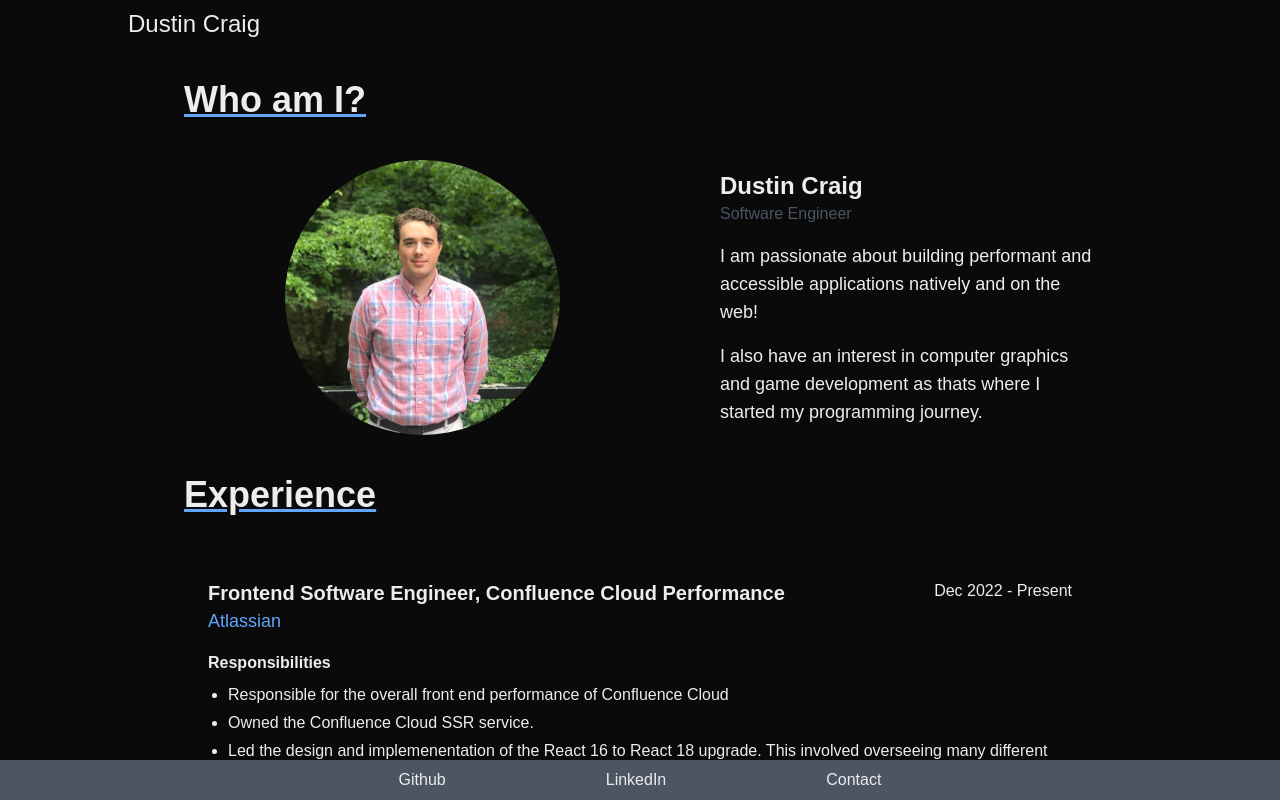
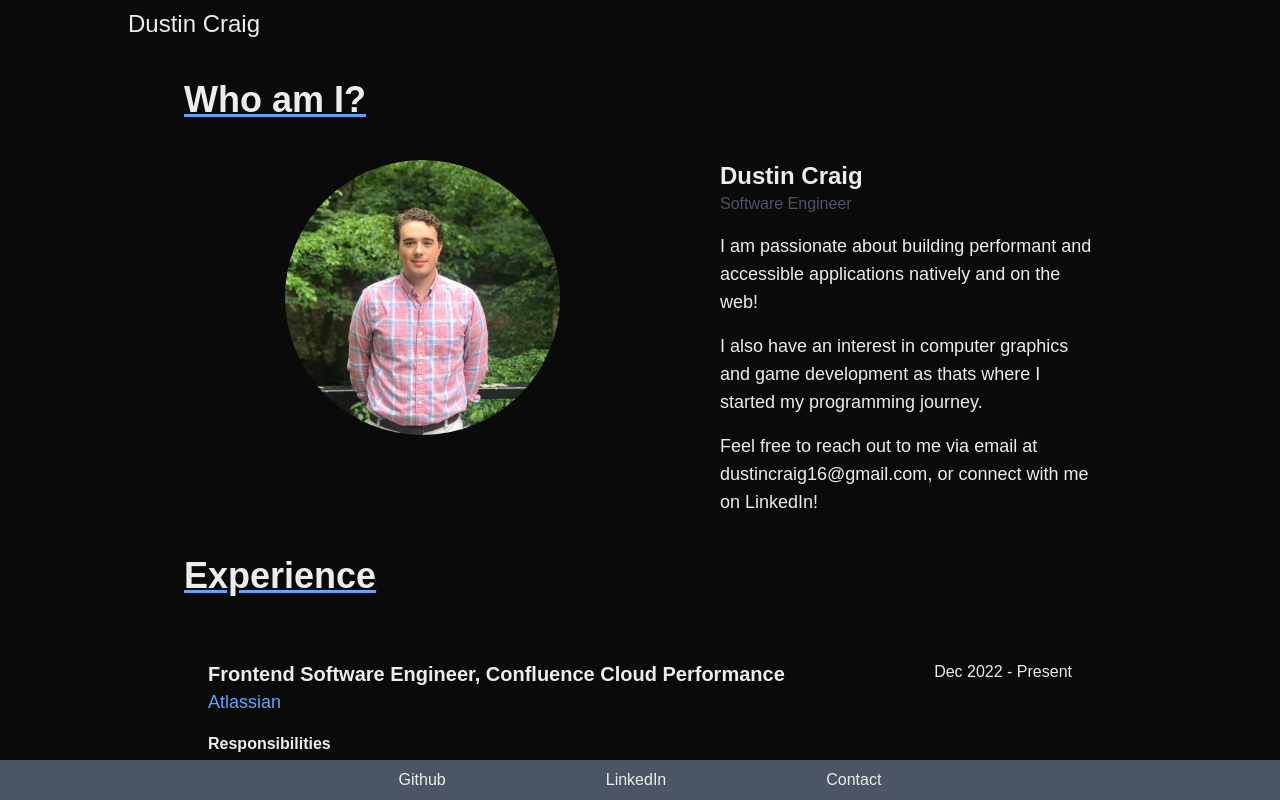
Before and after one commit to DustinCraig/portfolio-v2, a Next.js app: page / in a window 1280 px wide. Built offline with nearby package versions, Linux system fonts and the light colour scheme.

Commit message:
Added framing animations

```diff
--- a/package.json
+++ b/package.json
@@ -9,6 +9,7 @@
     "lint": "next lint"
   },
   "dependencies": {
+    "motion": "^11.15.0",
     "next": "15.0.3",
     "react": "19.0.0-rc-66855b96-20241106",
     "react-dom": "19.0.0-rc-66855b96-20241106",
--- a/src/app/about/index.tsx
+++ b/src/app/about/index.tsx
@@ -1,11 +1,29 @@
+"use client"
+
 import Avatar from "../components/avatar";
+import Link from "../components/link";
 import avatarImage from "./Avatar.jpeg";
+import { motion } from "framer-motion";
 
 export default function About() {
   return (
     <div>
-      <h1 className="text-4xl font-bold pb-10 underline decoration-blue-400">Who am I?</h1>
+      <motion.h1
+        initial={{ y: -20, opacity: 0, }}
+        animate={{ y: 0, opacity: 1 }}
+        viewport={{ once: true }}
+        transition={{ duration: 0.6 }}
+        whileInView="visible"
+        className="text-4xl font-bold pb-10 underline decoration-blue-400"
+      >
+        Who am I?
+      </motion.h1>
       <div className="grid grid-cols-1 md:grid-cols-2 gap-20 md:gap-40">
+        <motion.div
+          initial={{ scale: 0.8, opacity: 0 }}
+          animate={{ scale: 1, opacity: 1 }}
+          transition={{ duration: 0.6, delay: 0.3 }}
+        >
           <Avatar
             src={avatarImage}
             alt="avatar"
@@ -13,8 +31,14 @@ export default function About() {
             height={128}
             className="w-[300px] h-[300px] md:w-[250px] md:h-[250px] lg:w-[275px] lg:h-[275px] justify-self-center md:justify-self-end"
           />
+        </motion.div>
 
-        <div className="flex flex-col gap-4 justify-center">
+        <motion.div
+          initial={{ x: 20, opacity: 0 }}
+          animate={{ x: 0, opacity: 1 }}
+          transition={{ duration: 0.6, delay: 0.4 }}
+          className="flex flex-col gap-4 justify-center"
+        >
           <div>
             <h1 className="text-2xl font-bold">Dustin Craig</h1>
             <p className="text-gray-600">Software Engineer</p>
@@ -25,7 +49,10 @@ export default function About() {
           <p className="text-lg">
             I also have an interest in computer graphics and game development as thats where I started my programming journey.
           </p>
-        </div>
+          <p className="text-lg">
+            Feel free to reach out to me via email at <Link href="mailto:dustincraig16@gmail.com" text="dustincraig16@gmail.com" />, or connect with me on <Link href="https://www.linkedin.com/in/dustin-craig/" text="LinkedIn" />!
+          </p>
+        </motion.div>
       </div>
     </div>
   );
--- a/src/app/experience/index.tsx
+++ b/src/app/experience/index.tsx
@@ -1,5 +1,8 @@
+"use client"
+
 import Job from "./job";
 import type { JobProps } from "./job";
+import { motion } from "framer-motion";
 
 const jobs: JobProps[] = [
   {
@@ -60,9 +63,18 @@ const jobs: JobProps[] = [
 export default function Experience() {
   return (
     <div>
-      <h1 className="text-4xl font-bold pb-10 underline decoration-blue-400">Experience</h1>
+      <motion.h1
+        initial={{ y: -20, opacity: 0 }}
+        animate={{ y: 0, opacity: 1 }}
+        viewport={{ once: true }}
+        transition={{ duration: 0.6, delay: 0.8 }}
+        whileInView="visible"
+        className="text-4xl font-bold pb-10 underline decoration-blue-400"
+      >
+        Experience
+      </motion.h1>
       {jobs.map((job, index) => (
-        <Job key={index} {...job} />
+        <Job key={index} {...job} index={index} />
       ))}
     </div>
   )
--- a/src/app/experience/job.tsx
+++ b/src/app/experience/job.tsx
@@ -1,5 +1,10 @@
+"use client"
+
+import { motion } from "framer-motion";
+
 export type JobProps = {
   title: string;
+  index?: number
   company: string;
   startDate: string;
   endDate: string;
@@ -7,9 +12,17 @@ export type JobProps = {
   technologies?: string[];
 }
 
-export default function Job({ title, company, startDate, endDate, responsibilities, technologies }: JobProps) {
+export default function Job({ title, index, company, startDate, endDate, responsibilities, technologies }: JobProps) {
   return (
-    <div className="max-w-2x mx-auto p-6">
+    <motion.div
+      initial={{ y: -20, opacity: 0 }}
+      animate={{ y: 0, opacity: 1 }}
+      viewport={{ once: true }}
+      transition={{ duration: 0.6, delay: 1+(index || 0)*0.1 }}
+      whileInView="visible"
+      className="max-w-2x mx-auto p-6"
+      key={index}
+    >
       <div className="mb-8 border-b pb-6">
         <div className="flex justify-between items-start mb-2">
           <div>
@@ -42,6 +55,6 @@ export default function Job({ title, company, startDate, endDate, responsibiliti
           </div>
         </div>
       </div>
-    </div>
+    </motion.div>
   )
 }
```
Also changed, not shown: 1 other file (tests, documents, lock files or other folders). Lines whose indentation alone changed are shown as unchanged.
